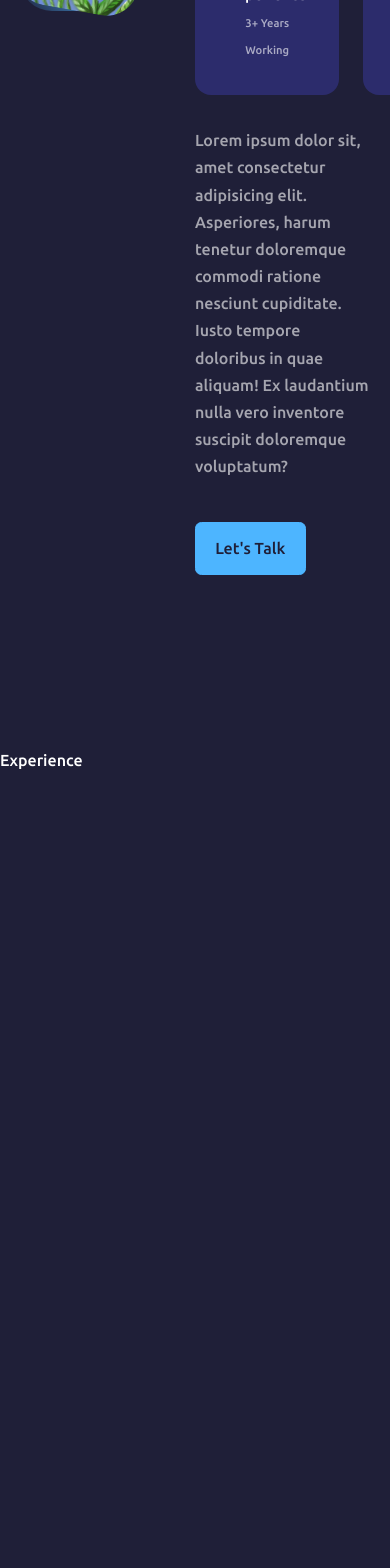
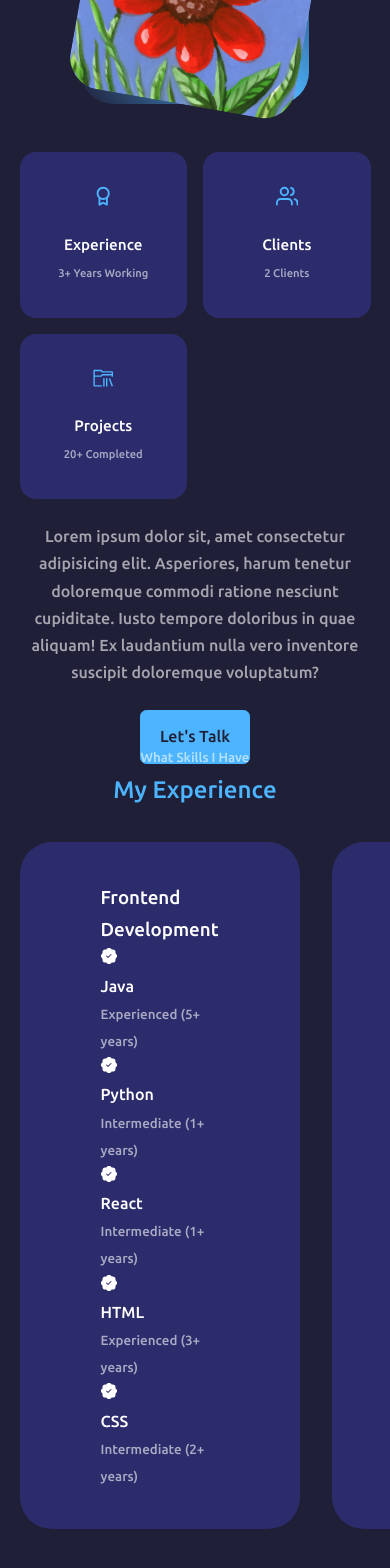
Before and after one commit to Duffimuss/Duffimuss.github.io, a React (Create React App) app in the folder my-portfolio/: page / in a window 390 px wide. Shown: the part 1133-2701 px from the top of the page. Built offline with nearby package versions, Linux system fonts and the light colour scheme; the HTML template or start-up script is replaced by a standard one.

Commit message:
finished experience, stylized experience, finished stylizing about css

```diff
--- a/my-portfolio/src/components/about/about.css
+++ b/my-portfolio/src/components/about/about.css
@@ -70,3 +70,45 @@
     margin: 2rem 0 2.6rem;
     color: var(--color-light);
 }
+
+/* ==================== media queries medium devices ============= */
+
+@media screen and (max-width: 1024px) {
+    .about__container {
+        grid-template-columns: 1fr;
+        gap: 0;
+    }
+
+    .about__me {
+        width: 50%;
+        margin: 2rem auto 4rem;
+    }
+
+    .about__content p {
+        margin: 1rem 0 1.5rem;
+    }
+}
+
+/* ==================== media queries small devices ============= */
+
+@media screen and (max-width: 600px) {
+    .about__me{
+        width: 65%;
+        margin: 0 auto 3rem;
+    }
+
+    .about__cards {
+        grid-template-columns: 1fr 1fr;
+        gap: 1rem;
+    }
+
+    .about__content {
+        text-align: center;
+
+    }
+
+    .about__content p {
+        margin: 1.5rem 0;
+    }
+
+}
--- a/my-portfolio/src/components/experience/Experience.jsx
+++ b/my-portfolio/src/components/experience/Experience.jsx
@@ -1,9 +1,76 @@
 import React from 'react'
 import './experience.css'
+import {BsPatchCheckFill} from 'react-icons/bs'
 
 const Experience = () => {
   return (
-    <section id='experience'>Experience</section>
+    <section id='experience'>
+      <h5>What Skills I Have</h5>
+      <h2>My Experience</h2>
+
+      <div className="container experience__container">
+        <div className="experience__frontend">
+          <h3>Frontend Development</h3>
+          <div className="experience__content">
+            <article className='experience__details'>
+              <BsPatchCheckFill />
+              <h4>Java</h4>
+              <small className='text-light'>Experienced  (5+ years)</small>
+            </article>
+            <article className='experience__details'>
+              <BsPatchCheckFill />
+              <h4>Python</h4>
+              <small className='text-light'>Intermediate  (1+ years)</small>
+            </article>
+            <article className='experience__details'>
+              <BsPatchCheckFill />
+              <h4>React</h4>
+              <small className='text-light'>Intermediate  (1+ years)</small>
+            </article>
+            <article className='experience__details'>
+              <BsPatchCheckFill />
+              <h4>HTML</h4>
+              <small className='text-light'>Experienced  (3+ years)</small>
+            </article>
+            <article className='experience__details'>
+              <BsPatchCheckFill />
+              <h4>CSS</h4>
+              <small className='text-light'>Intermediate  (2+ years)</small>
+            </article>
+          </div>
+        </div>
+        <div className="experience__backend">
+          <h3>Backend Development</h3>
+          <div className="experience__content">
+            <article className='experience__details'>
+              <BsPatchCheckFill />
+              <h4>SQL</h4>
+              <small className='text-light'>Intermediate (2+ years)</small>
+            </article>
+            <article className='experience__details'>
+              <BsPatchCheckFill />
+              <h4>PostgreSql</h4>
+              <small className='text-light'>Intermediate (1+ years)</small>
+            </article>
+            <article className='experience__details'>
+              <BsPatchCheckFill />
+              <h4>NodeJS</h4>
+              <small className='text-light'>Novice (~ 1 year)</small>
+            </article>
+            <article className='experience__details'>
+              <BsPatchCheckFill />
+              <h4>MySQL</h4>
+              <small className='text-light'>Intermediate (2+ years)</small>
+            </article>
+            <article className='experience__details'>
+              <BsPatchCheckFill />
+              <h4>Python</h4>
+              <small className='text-light'>Beginner (1+ year)</small>
+            </article>
+          </div>
+        </div>
+      </div>
+    </section>
   )
 }
 
--- a/my-portfolio/src/components/experience/experience.css
+++ b/my-portfolio/src/components/experience/experience.css
@@ -0,0 +1,19 @@
+.experience__container {
+    display: grid;
+    grid-template-columns: 1fr 1fr;
+    gap: 2rem;
+}
+
+.experience__container > div {
+    background: var(--color-bg-variant);
+    padding: 2.4rem 5rem;
+    border-radius: 2rem;
+    border: 1px solid transparent;
+    transition: var(--transition);
+}
+
+.experience__container > div:hover {
+    background: transparent;
+    border-color: var(--color-primary-variant);
+    cursor: default;
+}
```
